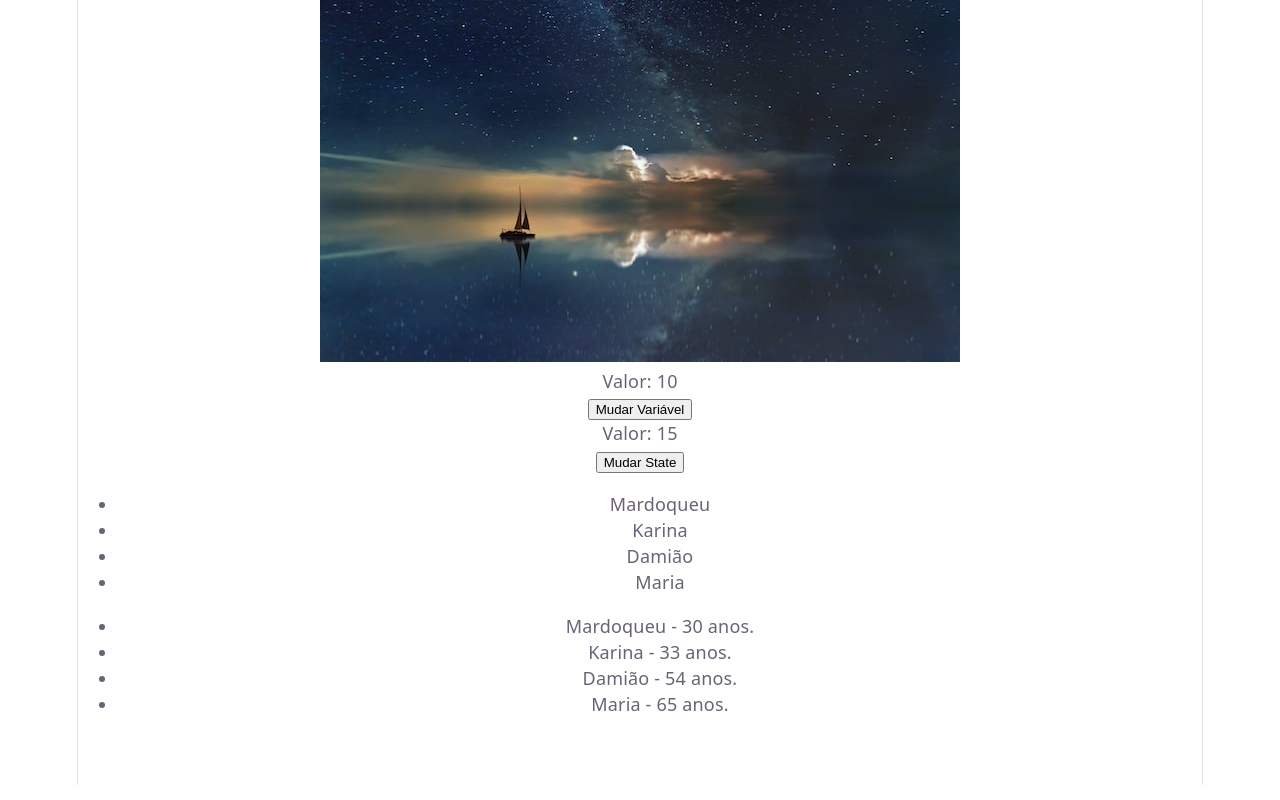
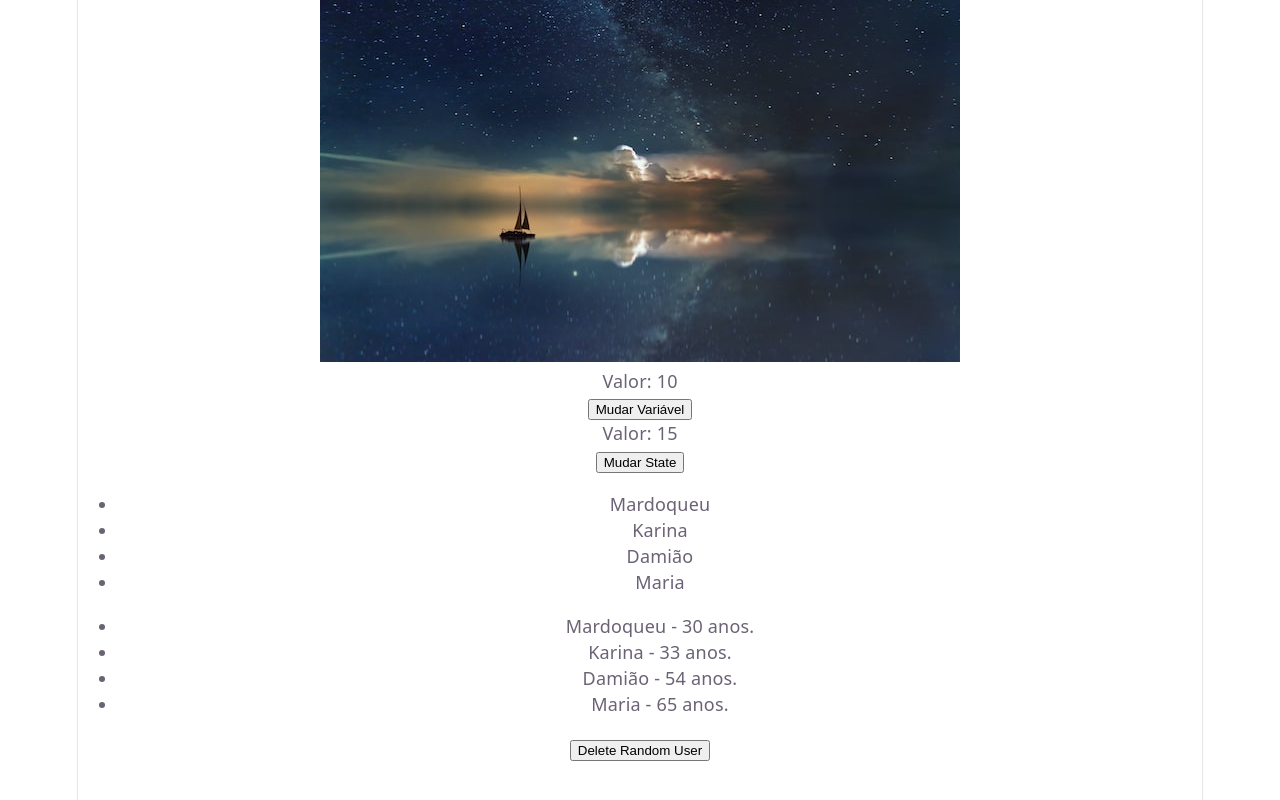
Before and after one commit to mardoqueugmartins/react-studies, a React (Vite) app in the folder 04_react_advanced/advanced/: page / in a window 1280 px wide. Shown: the part 576-1376 px from the top of the page. Built offline with nearby package versions, Linux system fonts and the light colour scheme.

Commit message:
Previous State

```diff
--- a/04_react_advanced/advanced/src/components/ListRender.jsx
+++ b/04_react_advanced/advanced/src/components/ListRender.jsx
@@ -10,6 +10,12 @@
     {id: 4, name: "Maria", age: 65},
   ]);
 
+  const deleteRandon = () => {
+    const randomNumber = Math.floor(Math.random() * 4)
+
+    setUsers((prevUsers) => prevUsers.filter((user) => randomNumber !== user.id));
+  }
+;
   return (
     <div>
         {/* Render sem Key */}
@@ -24,6 +30,8 @@
             <li key={user.id}>{user.name} - {user.age} anos.</li>
         ))}
       </ul>
+      {/* Previous State */}
+      <button onClick={deleteRandon}>Delete Random User</button>
     </div>
   );
 };
```
